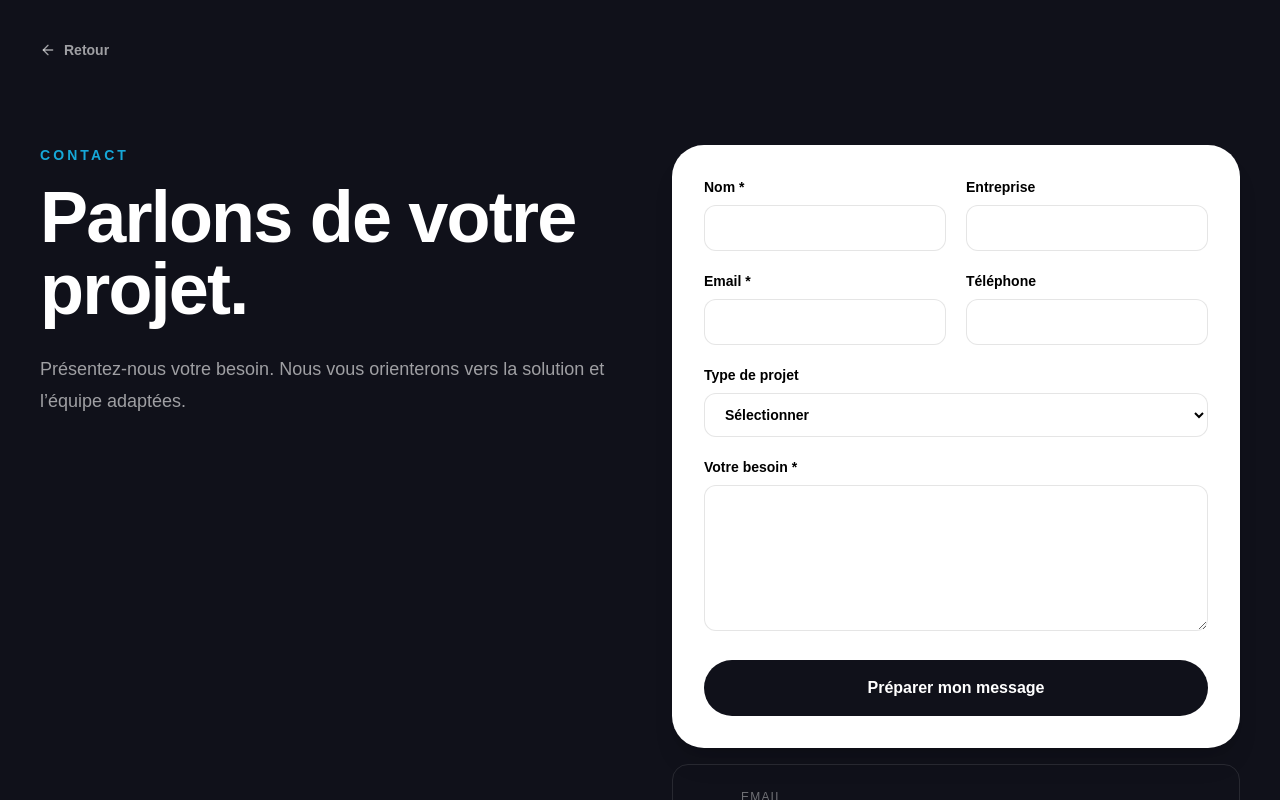
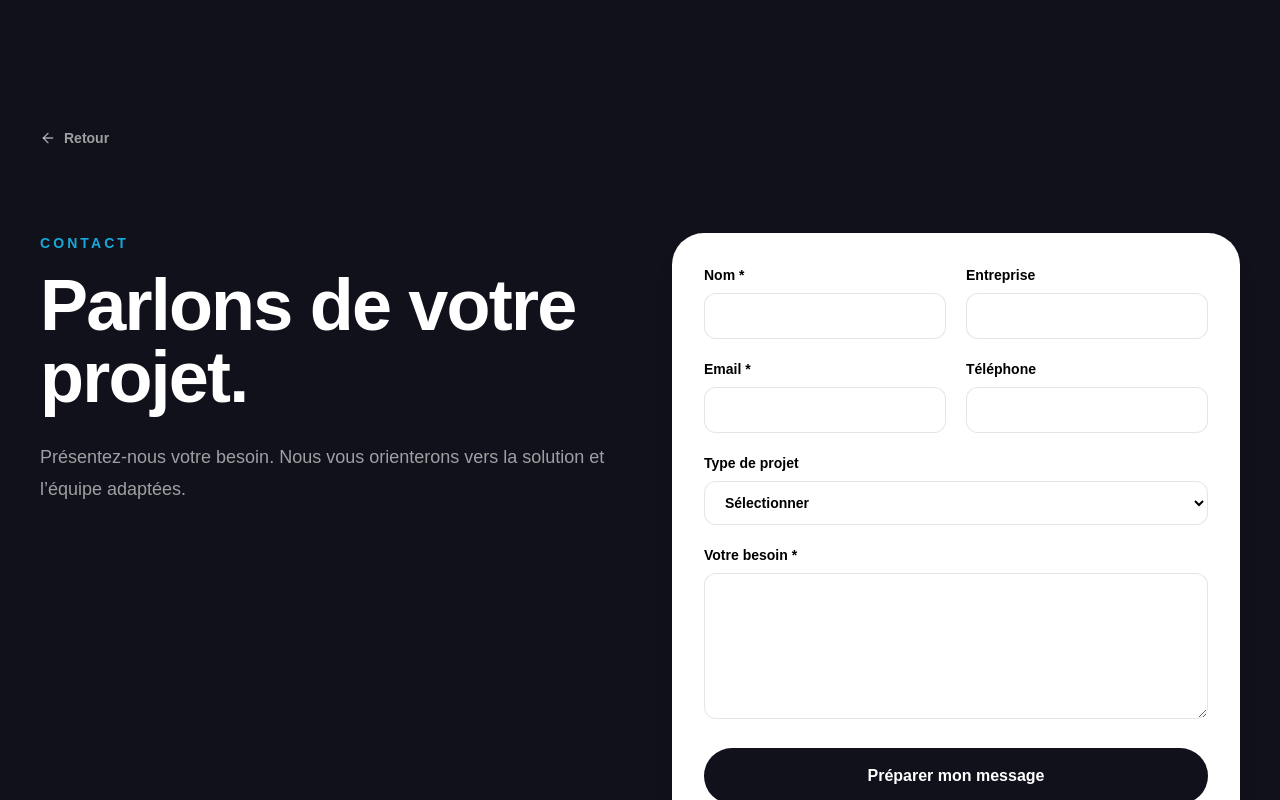
Before and after one commit to stevendolela/cherekanet, a Next.js app: page /contact in a window 1280 px wide. Shown: the top 800 px of the page. Built offline with nearby package versions, Linux system fonts and the light colour scheme.

Commit message:
refactor: standardize contact page header

```diff
--- a/app/contact/page.tsx
+++ b/app/contact/page.tsx
@@ -1,10 +1,11 @@
 import Link from "next/link";
+import SiteHeader from "../../components/SiteHeader";
 import { ArrowLeft, Mail, MapPin } from "lucide-react";
 import ContactForm from "./ContactForm";
 
 export default function ContactPage() {
   return (
-    <main className="min-h-screen bg-[#10111a] px-6 py-10 text-white lg:px-10">
+    <main className="min-h-screen bg-[#10111a] px-6 pb-10 pt-32 text-white lg:px-10">
       <div className="mx-auto max-w-7xl">
         <Link href="/" className="inline-flex items-center gap-2 text-sm font-bold text-white/60 hover:text-white"><ArrowLeft size={16}/> Retour</Link>
         <div className="mt-20 grid gap-16 lg:grid-cols-2">
```
